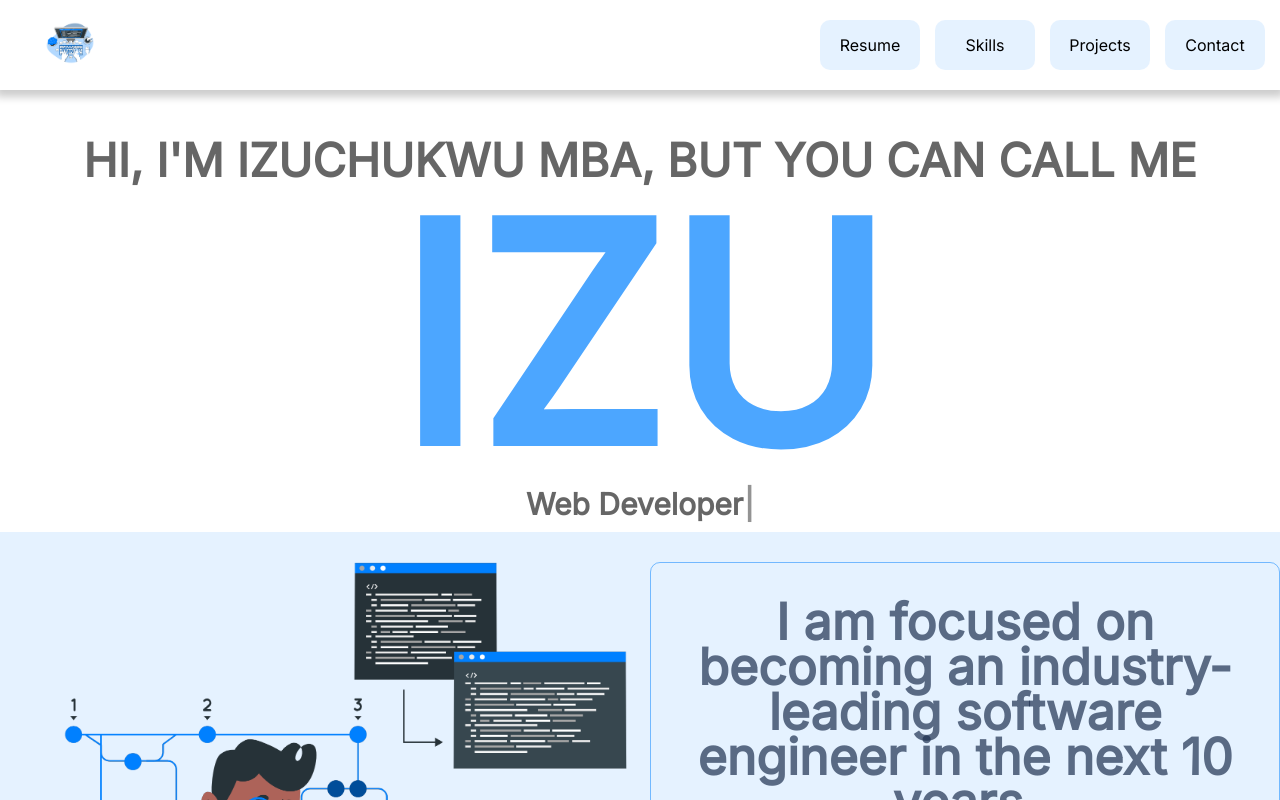
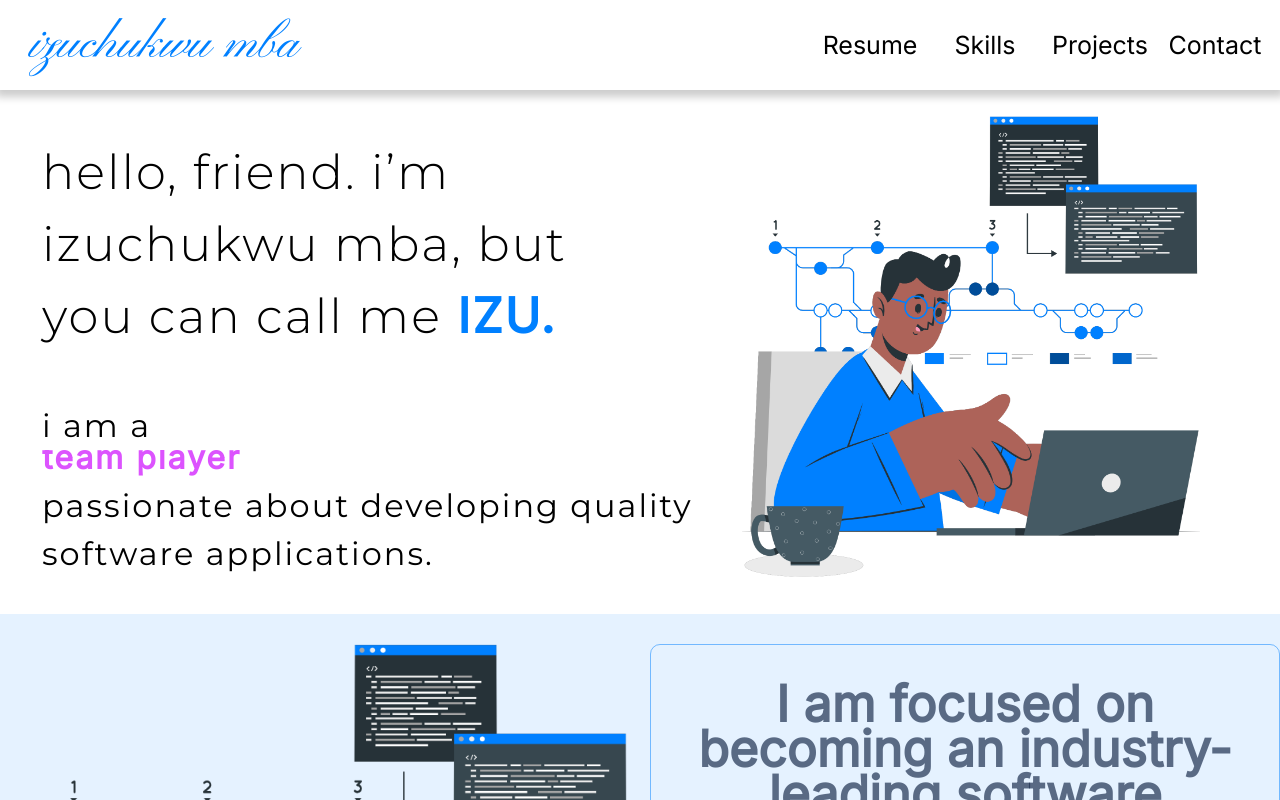
Before and after one commit to izuchukwumba/portfolio, a React (Create React App) app: page / in a window 1280 px wide. Shown: the top 800 px of the page. Built offline with nearby package versions, Linux system fonts and the light colour scheme; a web font is replaced by a local one.

Commit message:
update 6 files and delete 2 files

```diff
--- a/package.json
+++ b/package.json
@@ -17,7 +17,6 @@
     "react-dom": "^18.2.0",
     "react-scripts": "5.0.1",
     "typescript": "^4.9.5",
-    "typewriter-effect": "^2.21.0",
     "web-vitals": "^2.1.4"
   },
   "scripts": {
--- /dev/null
+++ b/src/data/intro_tagline.ts
@@ -0,0 +1,9 @@
+export default [] = [
+  "software engineer",
+  "team player",
+  "fullstack developer",
+  "creative developer",
+  "web developer",
+  "critical thinker",
+  "software engineer",
+];
--- a/src/scripts/App.tsx
+++ b/src/scripts/App.tsx
@@ -1,14 +1,15 @@
 import React from "react";
 import "../styles/App.css";
 import Nav from "./Nav";
-import Main from "./Main";
+import Intro from "./Intro";
 import Footer from "./Footer";
 
 function App() {
   return (
     <div className="App">
       <Nav />
-      <Main />
+      <Intro />
+      {/* Intro, Skills, Portfolio */}
       <Footer />
     </div>
   );
--- a/src/scripts/Main.tsx
+++ b/src/scripts/Intro.tsx
@@ -1,30 +1,30 @@
-import "../styles/Main.css";
+import "../styles/Intro.css";
 import Developer from "../images/focused_developer.png";
-import Typewriter from "typewriter-effect";
+import Taglines from "../data/intro_tagline";
 const Main: React.FC = () => {
   return (
-    <div className="main">
-      <div id="intro-div">
-        <div id="hi">Hi, I'm Izuchukwu Mba, but you can call me</div>
-        <div id="izu">IZU</div>
-        <div id="tagline">
-          <Typewriter
-            options={{
-              strings: [
-                "Software Engineer",
-                "Web Developer",
-                "Creative Mind",
-                "Team Player",
-                "Resilient Attitude",
-                "Dedicated",
-                "Innovative",
-              ],
-              autoStart: true,
-              loop: true,
-              delay: 70,
-            }}
-          />
+    <div className="intro">
+      <div id="intro-container">
+        <div>
+          <div id="first-intro">
+            Hello, friend. I’m Izuchukwu Mba, but you can call me
+            <span id="izu"> IZU.</span>
+          </div>
+          <div id="second-intro">
+            i am a{" "}
+            <div id="tagline">
+              <span>software engineer</span>
+              <span>team player</span>
+              <span>fullstack developer</span>
+              <span>creative ideator</span>
+              {/* <span>web developer</span>
+              <span>critical thinker</span> */}
+              <span>software engineer</span>
+            </div>
+            passionate about developing quality software applications.
+          </div>
         </div>
+        <img src={Developer} id="intro-pic"></img>
       </div>
 
       <section>
--- a/src/scripts/Nav.tsx
+++ b/src/scripts/Nav.tsx
@@ -18,10 +18,8 @@ const Nav: React.FC = () => {
   return (
     <div className="nav-container" id="nav-id">
       <div className="nav">
-        <div className="nav-pic">
-          <a href="#nav-id">
-            <img src={Logo} alt="coding dude" />
-          </a>
+        <div className="nav-logo">
+          <a href="#nav-id">Izuchukwu Mba</a>
         </div>
 
         <div className="nav-texts">
--- a/src/styles/App.css
+++ b/src/styles/App.css
@@ -1,4 +1,5 @@
 @import url("https://fonts.googleapis.com/css2?family=Inter&family=Jaldi&family=Montserrat&family=Poppins&display=swap");
+@import url("https://fonts.googleapis.com/css2?family=Inter&family=Montserrat:ital,wght@0,100..900;1,100..900&family=Pinyon+Script&family=Poppins:ital,wght@0,100;0,200;0,300;0,400;0,500;0,600;0,700;0,800;0,900;1,100;1,200;1,300;1,400;1,500;1,600;1,700;1,800;1,900&display=swap");
 * {
   box-sizing: border-box;
 }
--- a/src/styles/Main.css
+++ b/src/styles/Intro.css
@@ -1,64 +1,104 @@
-.main {
+.intro {
   margin: 6rem 0rem 0 0rem;
   max-width: 100%;
   overflow: hidden;
 }
 
-#intro-div {
-  padding: 0.625rem;
+#intro-container {
+  display: flex;
+  margin: 20px 0 34px 42px;
 }
 
-#hi {
-  width: 100%;
-  height: 3.4375rem;
-  color: rgba(0, 0, 0, 0.6);
-  text-align: center;
-  font-family: "Inter";
-  font-size: 4.0625rem;
-  font-weight: 600;
-  font-variant: all-small-caps;
-  display: flex;
-  justify-content: center;
-  align-items: center;
-  margin: 1.25rem 0 2.8125rem 0;
+#first-intro {
+  color: #000;
+  font-family: "Montserrat";
+  font-size: 3rem;
+  font-style: normal;
+  font-weight: 300;
+  line-height: 150%;
+  letter-spacing: 2px;
+  text-transform: lowercase;
+  width: 600px;
+
+  padding-top: 20px;
 }
 
 #izu {
-  width: 100%;
-  height: 13.75rem; /*220px; */
-
-  color: rgba(0, 128, 255, 0.7);
-
-  text-align: center;
+  color: #0080ff;
   font-family: "Inter";
-  font-size: 18.75rem; /*300px; */
   font-style: normal;
   font-weight: 900;
-  margin-bottom: 2.5rem;
-  padding: 0;
+  text-transform: uppercase;
+}
 
-  display: flex;
-  justify-content: center;
-  align-items: center;
+#second-intro {
+  color: #000;
+  font-family: "Montserrat";
+  font-size: 2rem;
+  font-style: normal;
+  font-weight: 400;
+  line-height: 150%;
+  letter-spacing: 2px;
+  text-transform: lowercase;
+
+  padding-top: 50px;
 }
 
 #tagline {
-  width: 100%;
-  text-align: center;
-  height: fit-content;
-  flex-shrink: 0;
-
-  color: rgba(0, 0, 0, 0.6);
+  color: rgba(205, 10, 254, 0.7);
   font-family: "Inter";
-  font-size: 1.875rem;
+  font-size: 1em;
   font-style: normal;
   font-weight: 900;
-  line-height: normal;
+  line-height: 150%;
 
+  height: 1em;
+  overflow: hidden;
   display: flex;
-  justify-content: center;
-  align-items: center;
-  padding-bottom: 0.625;
+  flex-direction: column;
+}
+
+#tagline span {
+  animation: auto-scroll 15s infinite;
+}
+
+@keyframes auto-scroll {
+  0% {
+    transform: translateY(0);
+  }
+  5% {
+    transform: translateY(0);
+  }
+  10% {
+    transform: translateY(-1em);
+  }
+  30% {
+    transform: translateY(-1em);
+  }
+  35% {
+    transform: translateY(-2em);
+  }
+  55% {
+    transform: translateY(-2em);
+  }
+  60% {
+    transform: translateY(-3em);
+  }
+  80% {
+    transform: translateY(-3em);
+  }
+  85% {
+    transform: translateY(-4em);
+  }
+  100% {
+    transform: translateY(-4em);
+  }
+}
+
+#intro-pic {
+  width: 39.44%;
+  height: fit-content;
+  margin-right: 80px;
 }
 
 section {
--- a/src/styles/Nav.css
+++ b/src/styles/Nav.css
@@ -1,3 +1,4 @@
+@import url("https://fonts.googleapis.com/css2?family=Inter&family=Pinyon+Script&display=swap");
 .nav-container {
   width: 100%;
   position: fixed;
@@ -10,6 +11,8 @@
   display: flex;
   justify-content: center;
   align-items: center;
+
+  z-index: 100;
 }
 
 .nav {
@@ -30,38 +33,52 @@
   align-items: center;
 }
 
-.nav-pic {
+.nav-logo {
   position: absolute;
-  left: 0;
+  left: 15px;
   margin-left: 15px;
+  font-size: 3.125rem;
+  font-weight: 400;
+  line-height: 180%;
+  text-transform: lowercase;
+  font-family: "Pinyon Script";
+}
+.nav-logo a {
+  text-decoration: none;
+  color: #0080ff;
 }
 
-.nav-pic img {
+/* .nav-pic img {
   width: 5rem;
-}
+} */
 
 .nav-texts div {
-  font-size: 1rem;
+  font-size: 1.5625rem;
   padding: 0.625rem;
   margin-right: 0.9375rem;
   height: 3.125rem;
   width: 6.25rem;
   border-radius: 0.625rem;
-  background-color: rgba(0, 128, 255, 0.1);
+  /* background-color: rgba(0, 128, 255, 0.1); */
   display: flex;
   justify-content: center;
   align-items: center;
-  font-weight: 500;
+  font-weight: 400;
+  box-shadow: none;
   transition: font-size 0.5s ease, font-weight 0.5s ease, width 0.5s ease, height 0.5s ease,
-    background-color 0.5s ease;
+    background-color 0.5s ease, padding 0.5s ease;
+  box-shadow: 0.5s ease;
 }
 
 .nav-texts div:hover {
-  font-size: 1.1rem;
-  font-weight: 700;
-  width: 8.125rem;
+  font-size: 1.9rem;
+  font-weight: 500;
+  width: 10rem;
   height: 3.75rem;
+  padding: 1rem;
+
   background-color: rgba(0, 128, 255, 0.3);
+  box-shadow: 0px 4px 4px 0px rgba(0, 0, 0, 0.25), 0px 4px 4px 0px rgba(0, 0, 0, 0.25) inset;
 }
 
 .nav-texts div a {
```
Also changed, not shown: 1 other file (tests, documents, lock files or other folders).
